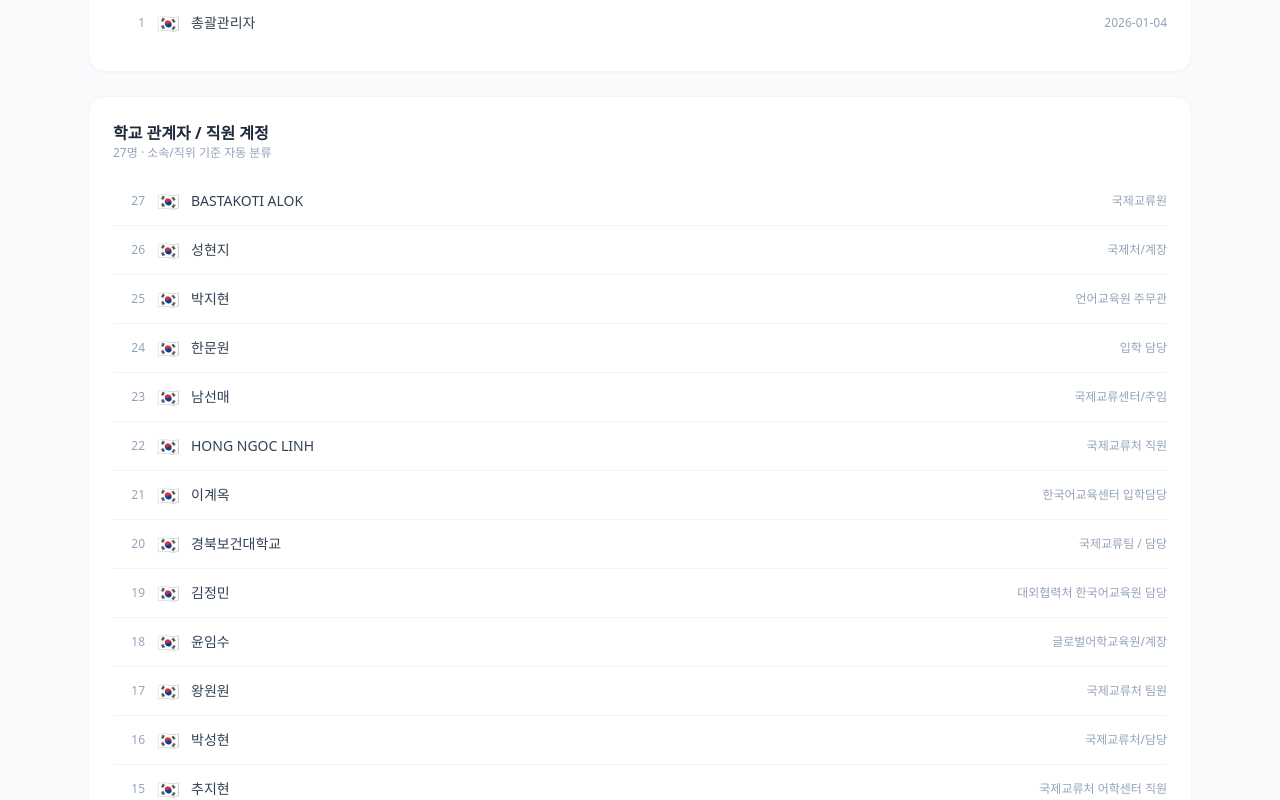
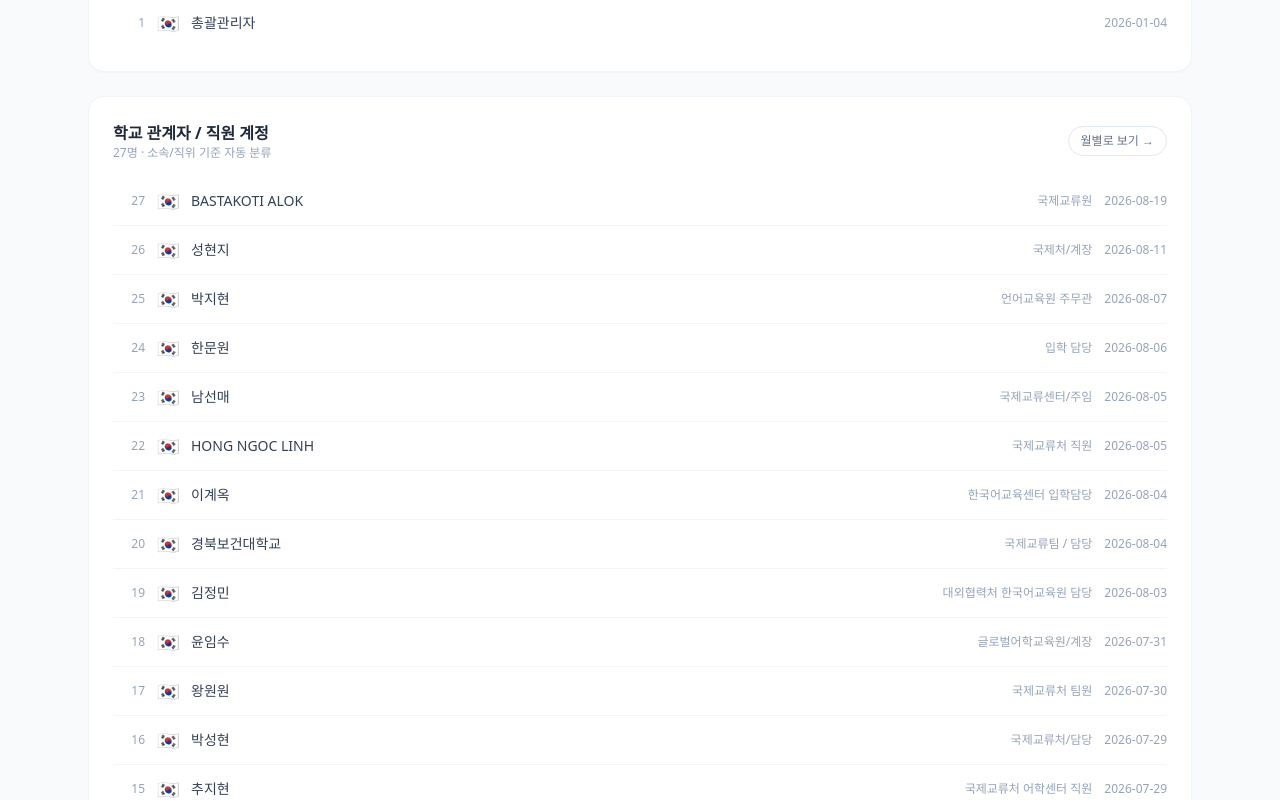
Before and after one commit to Gaumeoandanh/kuniv-kpi-dashboard, a Next.js app: page /dashboard/members in a window 1280 px wide. Shown: the part 9760-10560 px from the top of the page. Built offline with nearby package versions, Linux system fonts and the light colour scheme.

Commit message:
Add 대학 회원 list view with monthly drill-down

```diff
--- a/app/dashboard/members/page.tsx
+++ b/app/dashboard/members/page.tsx
@@ -8,6 +8,8 @@ import {
   getChurnedMembers,
   getMemberCountsByMonth,
   getMembersByMonth,
+  getStaffCountsByMonth,
+  getStaffMembersByMonth,
 } from "@/lib/data/kuniv";
 import { MemberListEntry } from "@/lib/types";
 
@@ -69,7 +71,7 @@ const BackLink = () => (
   </Link>
 );
 
-/** 이름 · 국가 · 가입일(+상태뱃지) 한 줄짜리 리스트 — 필터 뷰에서 재사용. */
+/** 이름 · 국가 · 가입일(+상태뱃지) 한 줄짜리 리스트 — 실제 회원(학생) 필터 뷰에서 재사용. */
 function MemberRow({ m, index, total }: { m: MemberListEntry; index: number; total: number }) {
   return (
     <div className="flex items-center gap-3 py-2.5">
@@ -86,15 +88,33 @@ function MemberRow({ m, index, total }: { m: MemberListEntry; index: number; tot
   );
 }
 
+/**
+ * 이름 · 국가 · 소속/직위 · 가입일 한 줄짜리 리스트 — 대학 회원(학교 관계자)
+ * 목록에서 재사용. MemberRow와 달리 상태뱃지 대신 소속/직위를 보여준다.
+ * 2026-08-22 추가 — 대학 회원 월별 클릭 조회 기능과 함께 도입.
+ */
+function StaffMemberRow({ m, index, total }: { m: MemberListEntry; index: number; total: number }) {
+  return (
+    <div className="flex items-center gap-3 py-2.5">
+      <span className="w-8 shrink-0 text-right text-xs text-slate-400">{total - index}</span>
+      <span className="text-lg">{m.countryFlag}</span>
+      <span className="flex-1 text-sm text-slate-700">{m.name}</span>
+      <span className="max-w-[40%] shrink-0 truncate text-right text-xs text-slate-400">{m.affiliation}</span>
+      <span className="shrink-0 text-xs text-slate-400">{m.signupDate}</span>
+    </div>
+  );
+}
+
 export default async function MembersPage({
   searchParams,
 }: {
-  searchParams: { filter?: string; month?: string };
+  searchParams: { filter?: string; month?: string; type?: string };
 }) {
   const filter = searchParams?.filter;
   const month = searchParams?.month;
+  const isStaffView = searchParams?.type === "staff";
 
-  // 필터 뷰 — "이번 달 신규 회원" 또는 "탈퇴" 카드에서 넘어온 경우.
+  // 필터 뷰 — "이번 달 신규 회원" 또는 "탈퇴" 카드에서 넘어온 경우 (실제 회원 기준).
   if (filter === "new" || filter === "churned") {
     const members = filter === "new" ? await getNewMembersThisMonth() : await getChurnedMembers();
     const title = filter === "new" ? "이번 달 신규 회원" : "탈퇴 회원";
@@ -127,7 +147,39 @@ export default async function MembersPage({
     );
   }
 
-  // 필터 뷰 — "월별 신규 가입" 섹션에서 특정 월을 클릭한 경우.
+  // 필터 뷰 — "대학 회원" 카드 또는 대학 회원 "월별 신규 가입"에서 특정 월을 클릭한 경우.
+  if (month && isStaffView) {
+    const members = await getStaffMembersByMonth(month);
+    const title = `${formatMonthLabel(month)} 대학 회원 신규 가입`;
+
+    return (
+      <DashboardShell>
+        <div className="flex items-center gap-3">
+          <Link
+            href="/dashboard/members?type=staff"
+            className="rounded-full border border-slate-200 px-3 py-1.5 text-xs font-medium text-slate-500 transition hover:bg-slate-100"
+          >
+            ← 대학 회원 목록
+          </Link>
+          <h1 className="text-lg font-semibold text-slate-800">{title}</h1>
+        </div>
+
+        <SectionCard title={title} subtitle={`${members.length}명 · 학교 관계자 기준`}>
+          {members.length === 0 ? (
+            <p className="py-4 text-center text-sm text-slate-400">해당하는 계정이 없습니다.</p>
+          ) : (
+            <div className="divide-y divide-slate-100">
+              {members.map((m, i) => (
+                <StaffMemberRow key={`${m.name}-${i}`} m={m} index={i} total={members.length} />
+              ))}
+            </div>
+          )}
+        </SectionCard>
+      </DashboardShell>
+    );
+  }
+
+  // 필터 뷰 — "월별 신규 가입" 섹션에서 특정 월을 클릭한 경우 (실제 회원 기준).
   if (month) {
     const members = await getMembersByMonth(month);
     const title = `${formatMonthLabel(month)} 신규 가입`;
@@ -151,6 +203,57 @@ export default async function MembersPage({
             <div className="divide-y divide-slate-100">
               {members.map((m, i) => (
                 <MemberRow key={`${m.name}-${i}`} m={m} index={i} total={members.length} />
+              ))}
+            </div>
+          )}
+        </SectionCard>
+      </DashboardShell>
+    );
+  }
+
+  // 뷰 — 대학 회원(학교 관계자) 전체 목록 + 월별 신규 가입. 2026-08-22 추가 —
+  // "대학 회원" 클릭 시 실제 회원과 동일한 월별 조회 경험을 제공하기 위함.
+  if (isStaffView) {
+    const [staffMembers, monthlyStaffCounts] = await Promise.all([getStaffMembers(), getStaffCountsByMonth()]);
+    const sortedStaff = [...staffMembers].sort((a, b) => b.signupDate.localeCompare(a.signupDate));
+
+    return (
+      <DashboardShell>
+        <div className="flex items-center gap-3">
+          <BackLink />
+          <h1 className="text-lg font-semibold text-slate-800">대학 회원 (학교 관계자)</h1>
+        </div>
+
+        <p className="text-xs text-slate-400">
+          총 {staffMembers.length}명 · K-UNIV admin의 소속/직위 컬럼에 값이 있는 계정 자동 분류
+        </p>
+
+        <SectionCard title="월별 신규 가입" subtitle="대학 회원 기준 · 월 클릭 시 해당 월 명단 보기">
+          {monthlyStaffCounts.length === 0 ? (
+            <p className="py-4 text-center text-sm text-slate-400">아직 데이터가 없습니다.</p>
+          ) : (
+            <div className="flex flex-wrap gap-2">
+              {monthlyStaffCounts.map(({ month, count }) => (
+                <Link
+                  key={month}
+                  href={`/dashboard/members?type=staff&month=${month}`}
+                  className="flex items-center gap-1.5 rounded-full bg-amber-50 px-3 py-1 text-sm text-amber-700 transition hover:bg-amber-100"
+                >
+                  <span>{formatMonthLabel(month)}</span>
+                  <span className="font-medium">{count}명</span>
+                </Link>
+              ))}
+            </div>
+          )}
+        </SectionCard>
+
+        <SectionCard title="대학 회원 전체 목록" subtitle={`${sortedStaff.length}명 · 최신 가입순`}>
+          {sortedStaff.length === 0 ? (
+            <p className="py-4 text-center text-sm text-slate-400">해당하는 계정이 없습니다.</p>
+          ) : (
+            <div className="divide-y divide-slate-100">
+              {sortedStaff.map((m, i) => (
+                <StaffMemberRow key={`${m.name}-${i}`} m={m} index={i} total={sortedStaff.length} />
               ))}
             </div>
           )}
@@ -259,17 +362,21 @@ export default async function MembersPage({
         </div>
       </SectionCard>
 
-      <SectionCard title="학교 관계자 / 직원 계정" subtitle={`${staffMembers.length}명 · 소속/직위 기준 자동 분류`}>
+      <SectionCard
+        title="학교 관계자 / 직원 계정"
+        subtitle={`${staffMembers.length}명 · 소속/직위 기준 자동 분류`}
+        action={
+          <Link
+            href="/dashboard/members?type=staff"
+            className="rounded-full border border-slate-200 px-3 py-1.5 text-xs font-medium text-slate-500 transition hover:bg-slate-100"
+          >
+            월별로 보기 →
+          </Link>
+        }
+      >
         <div className="divide-y divide-slate-100">
           {staffMembers.map((m, i) => (
-            <div key={`${m.name}-${i}`} className="flex items-center gap-3 py-2.5">
-              <span className="w-8 shrink-0 text-right text-xs text-slate-400">{staffMembers.length - i}</span>
-              <span className="text-lg">{m.countryFlag}</span>
-              <span className="flex-1 text-sm text-slate-700">{m.name}</span>
-              <span className="shrink-0 max-w-[45%] truncate text-right text-xs text-slate-400">
-                {m.affiliation}
-              </span>
-            </div>
+            <StaffMemberRow key={`${m.name}-${i}`} m={m} index={i} total={staffMembers.length} />
           ))}
         </div>
       </SectionCard>
```
